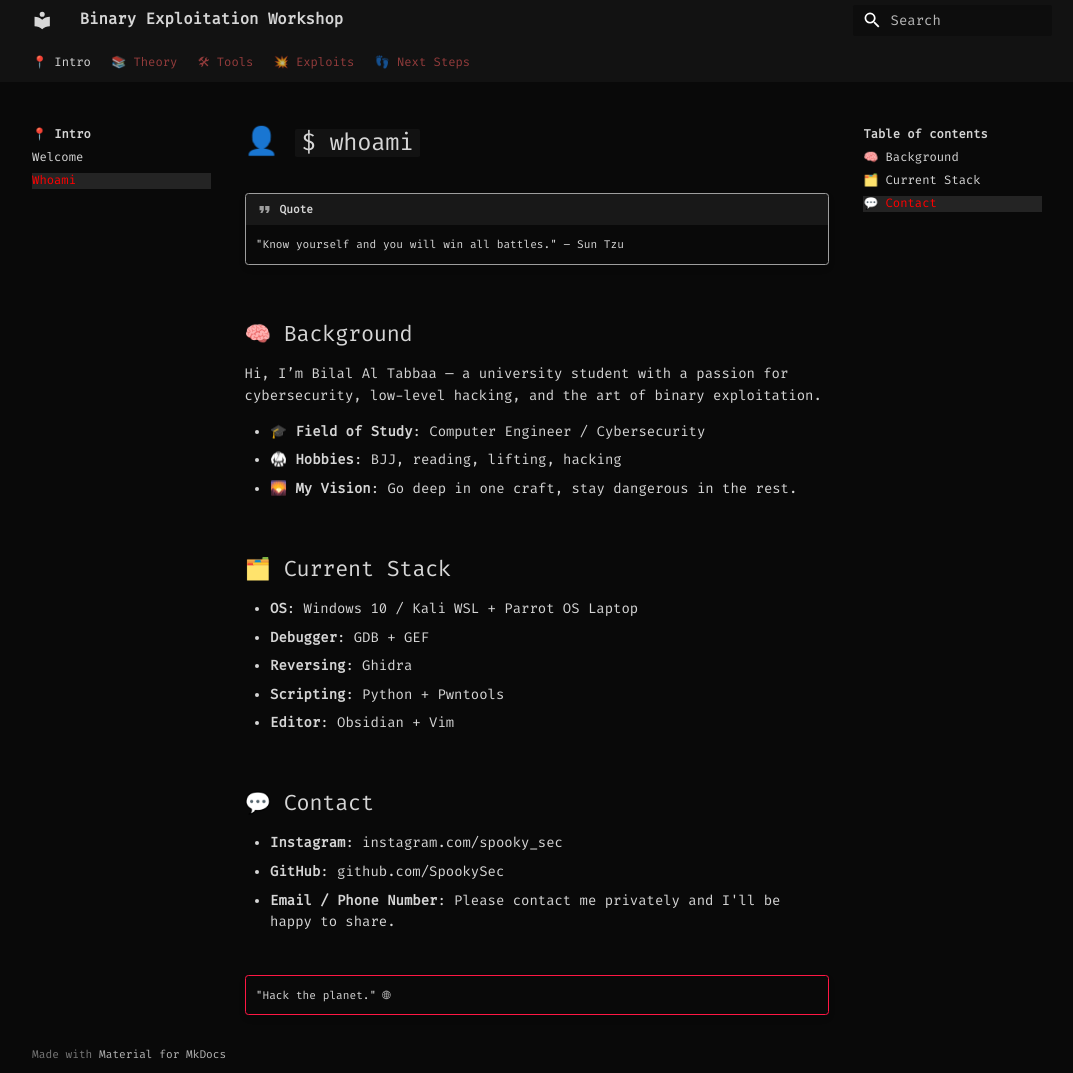
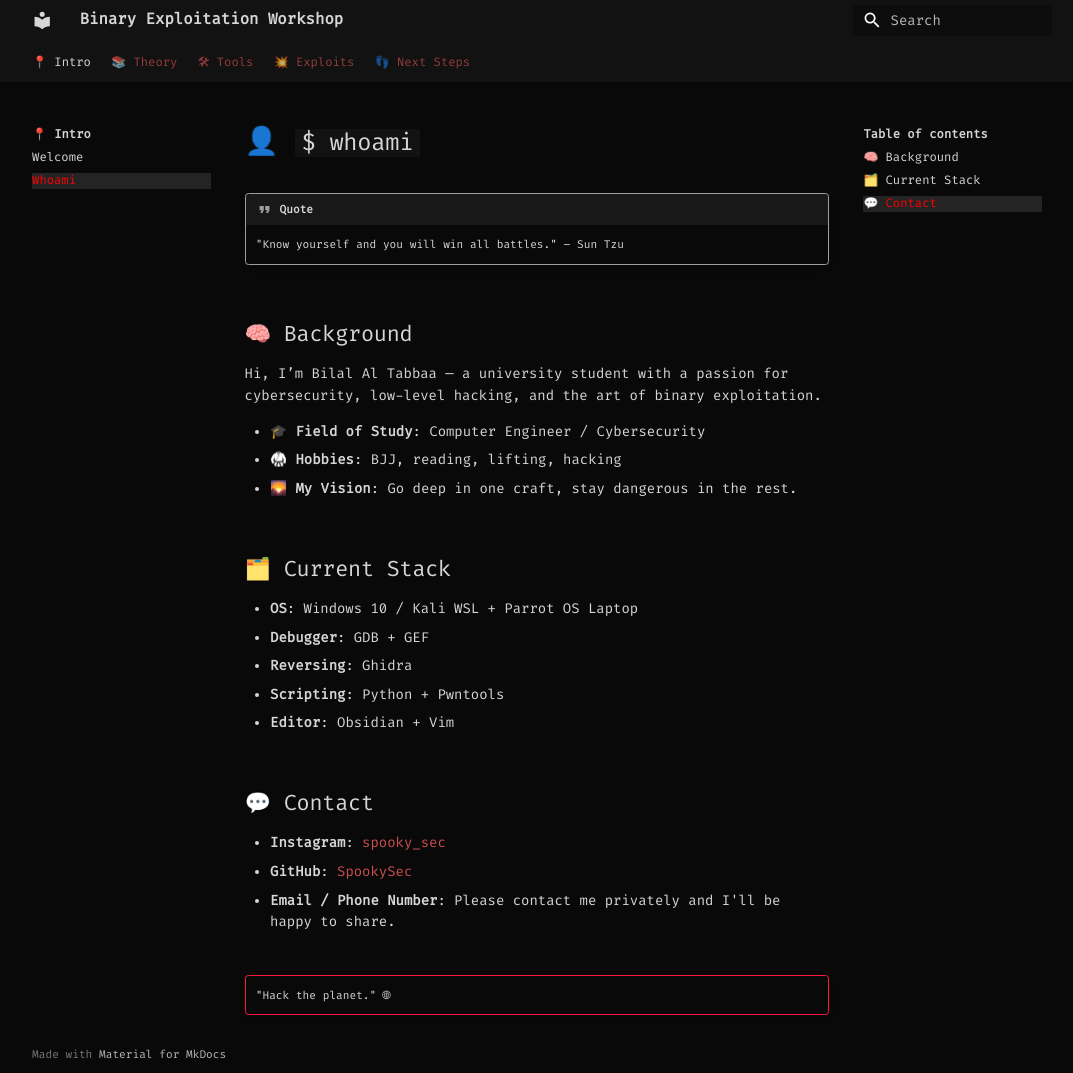
Before and after one commit to SpookySec/pwnwiki, an MkDocs documentation site: the page built from docs/01_Frame/whoami.md, in a window 1280 px wide and 1073 px high. Shown: the whole window, without its empty margins (103-1176 px from the left). Built offline with MkDocs 1.6.1 and Material for MkDocs 9.7.7, drawn with Linux system fonts in a browser that asks for light colours.

Commit message:
fixed social links

```diff
--- a/docs/01_Frame/whoami.md
+++ b/docs/01_Frame/whoami.md
@@ -27,8 +27,8 @@ Hi, I’m Bilal Al Tabbaa — a university student with a passion for cybersecur
 
 ## 💬 Contact
 
-- **Instagram**: instagram.com/spooky_sec
-- **GitHub**: github.com/SpookySec
+- **Instagram**: [spooky_sec](https://instagram.com/spooky_sec)
+- **GitHub**: [SpookySec](https://github.com/SpookySec)
 - **Email / Phone Number**: Please contact me privately and I'll be happy to share.
 
 ---
```
Also changed, not shown: docs/.obsidian/workspace.json, site/01_Frame/whoami.html, site/search/search_index.json.
